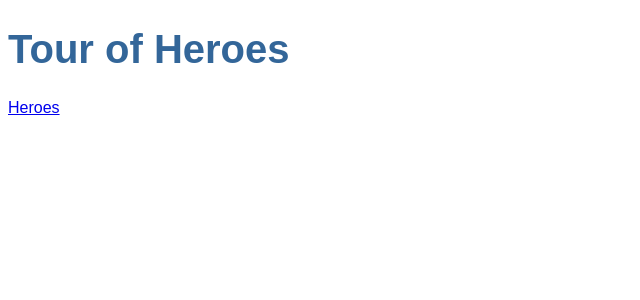
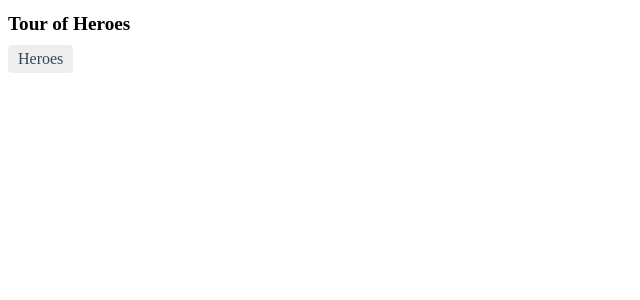
Before and after one commit to danbenson8/tour-of-heroes, an Angular app: page / in a window 1280 px wide. Shown: the top 300 px of the page, without its empty margins (0-640 px from the left). Built offline with nearby package versions, Linux system fonts and the light colour scheme.

Commit message:
add styles for navigation.

```diff
--- a/src/app/app.component.css
+++ b/src/app/app.component.css
@@ -1,25 +1,30 @@
-/* Application-wide Styles */
+/* AppComponent's private CSS styles */
 h1 {
-  color: #369;
-  font-family: Arial, Helvetica, sans-serif;
-  font-size: 250%;
+    font-size: 1.2em;
+    margin-bottom: 0;
 }
-h2,
-h3 {
-  color: #444;
-  font-family: Arial, Helvetica, sans-serif;
-  font-weight: lighter;
+
+h2 {
+    font-size: 2em;
+    margin-top: 0;
+    padding-top: 0;
 }
-body {
-  margin: 2em;
+
+nav a {
+    padding: 5px 10px;
+    text-decoration: none;
+    margin-top: 10px;
+    display: inline-block;
+    background-color: #eee;
+    border-radius: 4px;
 }
-body,
-input[type="text"],
-button {
-  color: #333;
-  font-family: Cambria, Georgia;
+nav a:visited, a:link {
+    color: #334953;
 }
-/* everywhere else */
-* {
-  font-family: Arial, Helvetica, sans-serif;
+nav a:hover {
+    color: #039be5;
+    background-color: #cfd8dc;
 }
+nav a.active {
+    color: #039be5;
+}
```
